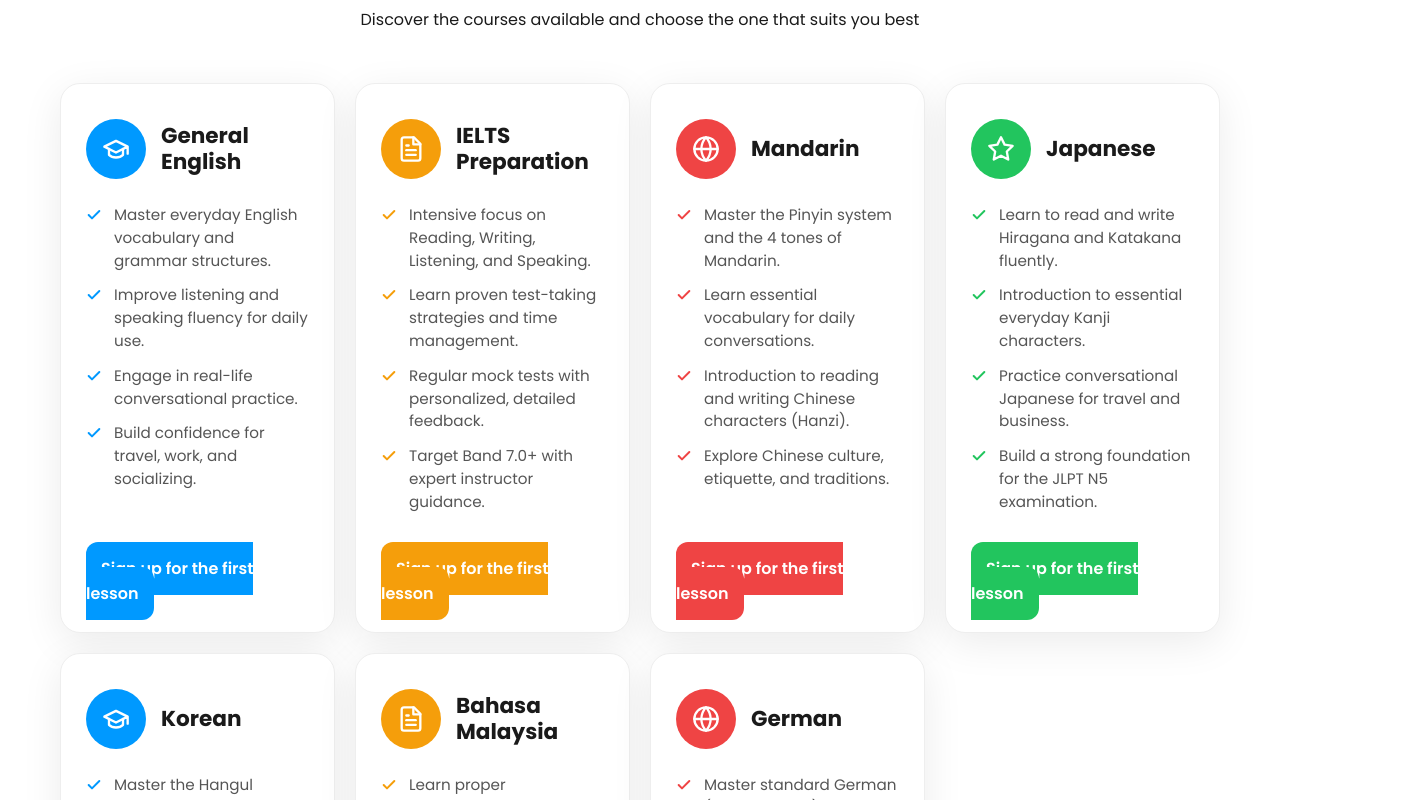
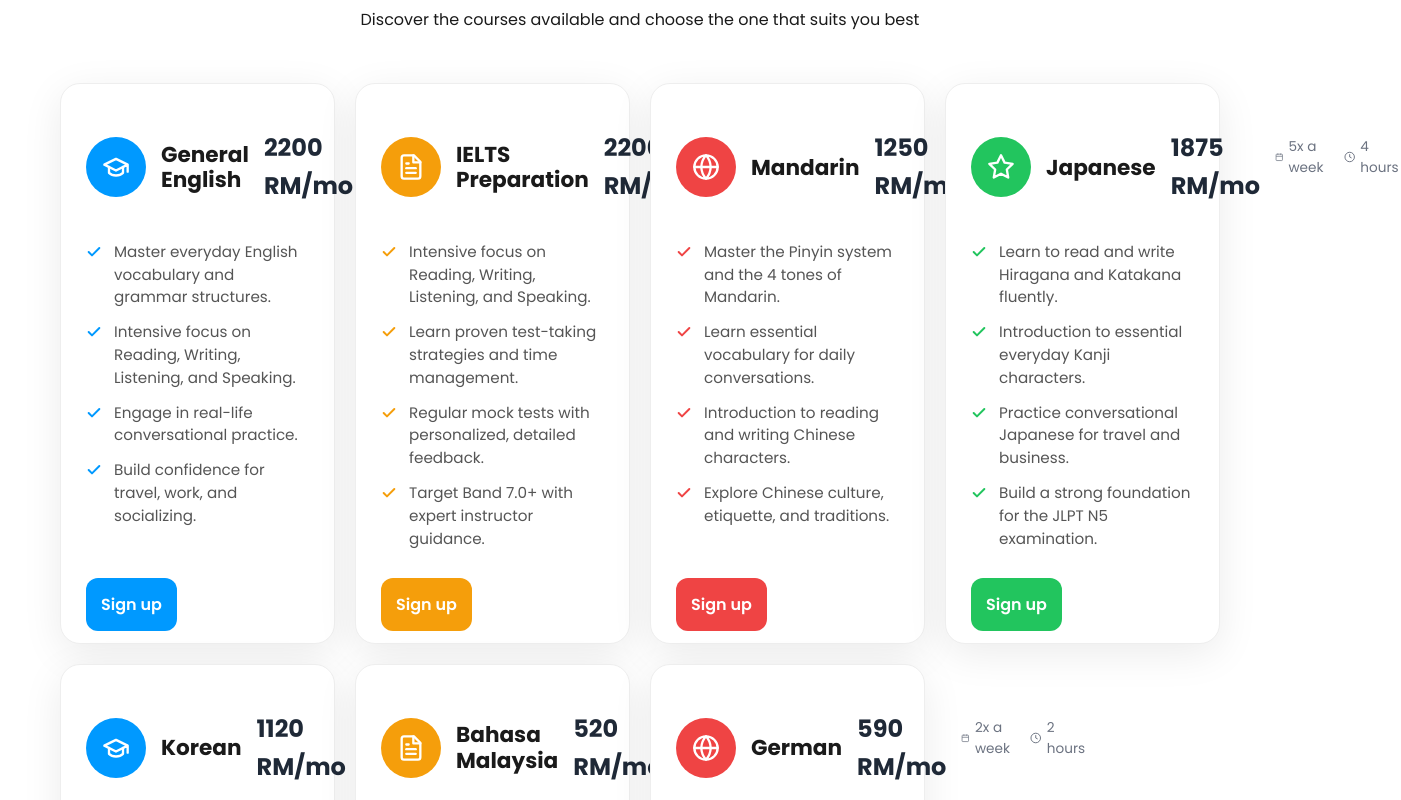
Before and after one commit to ZokirovIslomjon/stanton-academy, a React (Vite) app: page / in a window 1280 px wide. Shown: the part 1240-2040 px from the top of the page, 1401 px wide, since content can reach past the window. Built offline with nearby package versions, Linux system fonts and the light colour scheme.

Commit message:
Fixed courses price

```diff
--- a/src/components/Courses.jsx
+++ b/src/components/Courses.jsx
@@ -2,22 +2,21 @@ import React from 'react';
 import { Link } from 'react-router-dom';
 
 const Courses = ({ onOpenModal }) => {
+  // Added price, frequency, and duration to the data
   const courseData = [
     {
-      id: 1,
-      theme: 'blue',
-      title: 'General English',
+      id: 1, theme: 'blue', title: 'General English',
+      price: '2200 RM/mo', frequency: '5x a week', duration: '4.5 hours',
       features: [
         'Master everyday English vocabulary and grammar structures.',
-        'Improve listening and speaking fluency for daily use.',
+        'Intensive focus on Reading, Writing, Listening, and Speaking.',
         'Engage in real-life conversational practice.',
         'Build confidence for travel, work, and socializing.'
       ]
     },
     {
-      id: 2,
-      theme: 'orange',
-      title: 'IELTS Preparation',
+      id: 2, theme: 'orange', title: 'IELTS Preparation',
+      price: '2200 RM/mo', frequency: '5x a week', duration: '4 hours',
       features: [
         'Intensive focus on Reading, Writing, Listening, and Speaking.',
         'Learn proven test-taking strategies and time management.',
@@ -26,20 +25,18 @@ const Courses = ({ onOpenModal }) => {
       ]
     },
     {
-      id: 3,
-      theme: 'red',
-      title: 'Mandarin',
+      id: 3, theme: 'red', title: 'Mandarin',
+      price: '1250 RM/mo', frequency: '4x a week', duration: '2 hours',
       features: [
         'Master the Pinyin system and the 4 tones of Mandarin.',
         'Learn essential vocabulary for daily conversations.',
-        'Introduction to reading and writing Chinese characters (Hanzi).',
+        'Introduction to reading and writing Chinese characters.',
         'Explore Chinese culture, etiquette, and traditions.'
       ]
     },
     {
-      id: 4,
-      theme: 'green',
-      title: 'Japanese',
+      id: 4, theme: 'green', title: 'Japanese',
+      price: '1875 RM/mo', frequency: '5x a week', duration: '4 hours',
       features: [
         'Learn to read and write Hiragana and Katakana fluently.',
         'Introduction to essential everyday Kanji characters.',
@@ -48,9 +45,8 @@ const Courses = ({ onOpenModal }) => {
       ]
     },
     {
-      id: 5,
-      theme: 'blue',
-      title: 'Korean',
+      id: 5, theme: 'blue', title: 'Korean',
+      price: '1120 RM/mo', frequency: '5x a week', duration: '2 hours',
       features: [
         'Master the Hangul alphabet quickly and easily.',
         'Learn natural pronunciation, intonation, and honorifics.',
@@ -59,9 +55,8 @@ const Courses = ({ onOpenModal }) => {
       ]
     },
     {
-      id: 6,
-      theme: 'orange',
-      title: 'Bahasa Malaysia',
+      id: 6, theme: 'orange', title: 'Bahasa Malaysia',
+      price: '520 RM/mo', frequency: '1x a week', duration: '2 hours',
       features: [
         'Learn proper pronunciation and fundamental grammar.',
         'Build a strong, practical vocabulary for everyday use.',
@@ -70,9 +65,8 @@ const Courses = ({ onOpenModal }) => {
       ]
     },
     {
-      id: 7,
-      theme: 'red',
-      title: 'German',
+      id: 7, theme: 'red', title: 'German',
+      price: '590 RM/mo', frequency: '2x a week', duration: '2 hours',
       features: [
         'Master standard German (Hochdeutsch) pronunciation.',
         'Learn core grammar rules, including cases and sentence structure.',
@@ -95,19 +89,30 @@ const Courses = ({ onOpenModal }) => {
             <div key={course.id} className={`pricing-card ${course.theme}-theme`}>
               <div className="card-header">
                 <div className="icon-circle">
-                   {/* Blue Icon (Graduation Cap) */}
+                   {/* Icons (Unchanged) */}
                    {course.theme === 'blue' && <svg xmlns="http://www.w3.org/2000/svg" width="24" height="24" viewBox="0 0 24 24" fill="none" stroke="currentColor" strokeWidth="2" strokeLinecap="round" strokeLinejoin="round"><path d="M22 10v6M2 10l10-5 10 5-10 5z"/><path d="M6 12v5c3 3 9 3 12 0v-5"/></svg>}
-
-                   {/* Orange Icon (Clipboard/Test) */}
                    {course.theme === 'orange' && <svg xmlns="http://www.w3.org/2000/svg" width="24" height="24" viewBox="0 0 24 24" fill="none" stroke="currentColor" strokeWidth="2" strokeLinecap="round" strokeLinejoin="round"><path d="M14.5 2H6a2 2 0 0 0-2 2v16a2 2 0 0 0 2 2h12a2 2 0 0 0 2-2V7.5L14.5 2z"/><polyline points="14 2 14 8 20 8"/><line x1="16" y1="13" x2="8" y2="13"/><line x1="16" y1="17" x2="8" y2="17"/><polyline points="10 9 9 9 8 9"/></svg>}
-
-                   {/* Green Icon (Star/Badge) */}
                    {course.theme === 'green' && <svg xmlns="http://www.w3.org/2000/svg" width="24" height="24" viewBox="0 0 24 24" fill="none" stroke="currentColor" strokeWidth="2" strokeLinecap="round" strokeLinejoin="round"><path d="M12 2l3.09 6.26L22 9.27l-5 4.87 1.18 6.88L12 17.77l-6.18 3.25L7 14.14 2 9.27l6.91-1.01L12 2z"/></svg>}
-
-                   {/* Red Icon (Globe/Language) */}
                    {course.theme === 'red' && <svg xmlns="http://www.w3.org/2000/svg" width="24" height="24" viewBox="0 0 24 24" fill="none" stroke="currentColor" strokeWidth="2" strokeLinecap="round" strokeLinejoin="round"><circle cx="12" cy="12" r="10"></circle><line x1="2" y1="12" x2="22" y2="12"></line><path d="M12 2a15.3 15.3 0 0 1 4 10 15.3 15.3 0 0 1-4 10 15.3 15.3 0 0 1-4-10 15.3 15.3 0 0 1 4-10z"></path></svg>}
                 </div>
                 <h3>{course.title}</h3>
+
+                {/* NEW: Price tag prominently displayed */}
+                <div className="course-price" style={{ fontSize: '1.5rem', fontWeight: 'bold', margin: '10px 0', color: '#1f2937' }}>
+                  {course.price}
+                </div>
+
+                {/* NEW: Schedule & Duration badges */}
+                <div className="course-meta" style={{ display: 'flex', gap: '15px', justifyContent: 'center', fontSize: '0.85rem', color: '#6b7280', marginBottom: '20px' }}>
+                  <span style={{ display: 'flex', alignItems: 'center', gap: '5px' }}>
+                    <svg width="14" height="14" viewBox="0 0 24 24" fill="none" stroke="currentColor" strokeWidth="2"><rect x="3" y="4" width="18" height="18" rx="2" ry="2"></rect><line x1="16" y1="2" x2="16" y2="6"></line><line x1="8" y1="2" x2="8" y2="6"></line><line x1="3" y1="10" x2="21" y2="10"></line></svg>
+                    {course.frequency}
+                  </span>
+                  <span style={{ display: 'flex', alignItems: 'center', gap: '5px' }}>
+                    <svg width="14" height="14" viewBox="0 0 24 24" fill="none" stroke="currentColor" strokeWidth="2"><circle cx="12" cy="12" r="10"></circle><polyline points="12 6 12 12 16 14"></polyline></svg>
+                    {course.duration}
+                  </span>
+                </div>
               </div>
 
               <ul className="feature-list">
@@ -123,7 +128,7 @@ const Courses = ({ onOpenModal }) => {
 
               <div className="card-footer">
                 <Link to="/signup" className="btn-full-width">
-                    Sign up for the first lesson
+                    Sign up
                 </Link>
               </div>
             </div>
```
